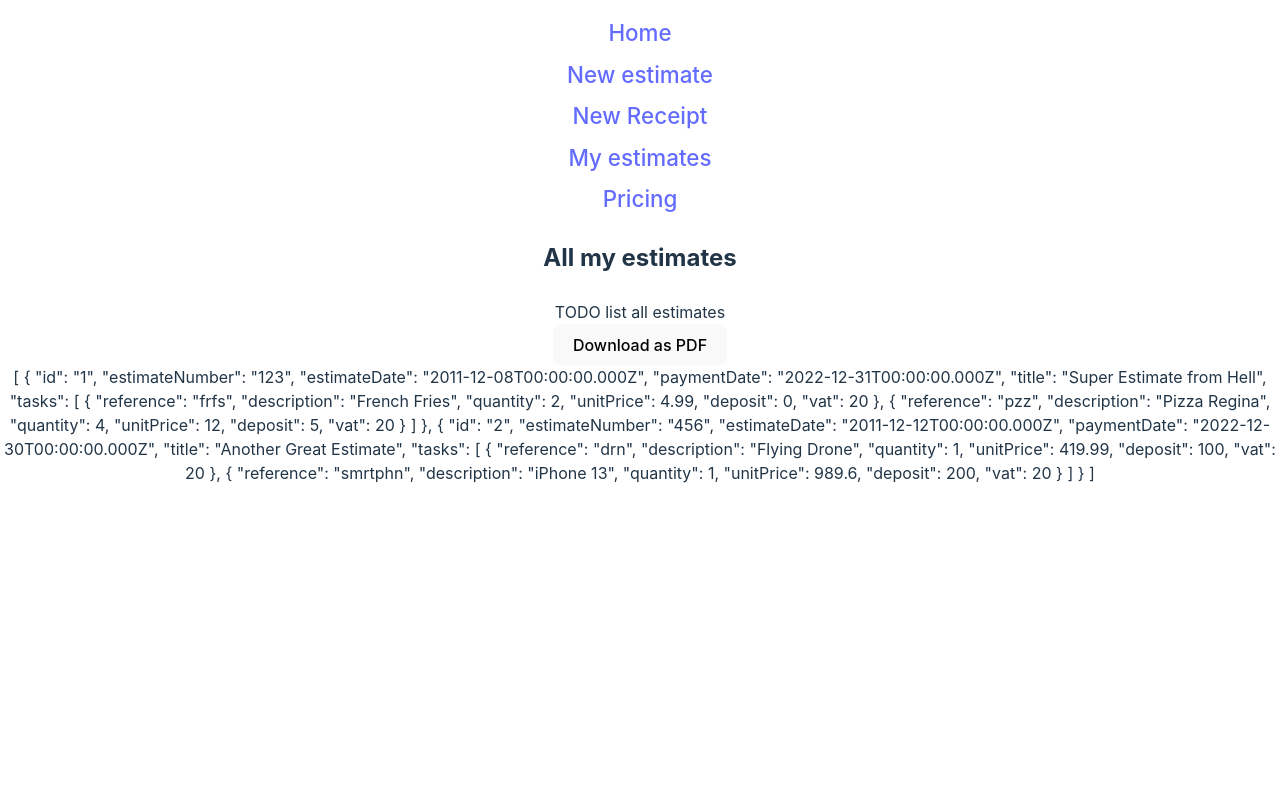
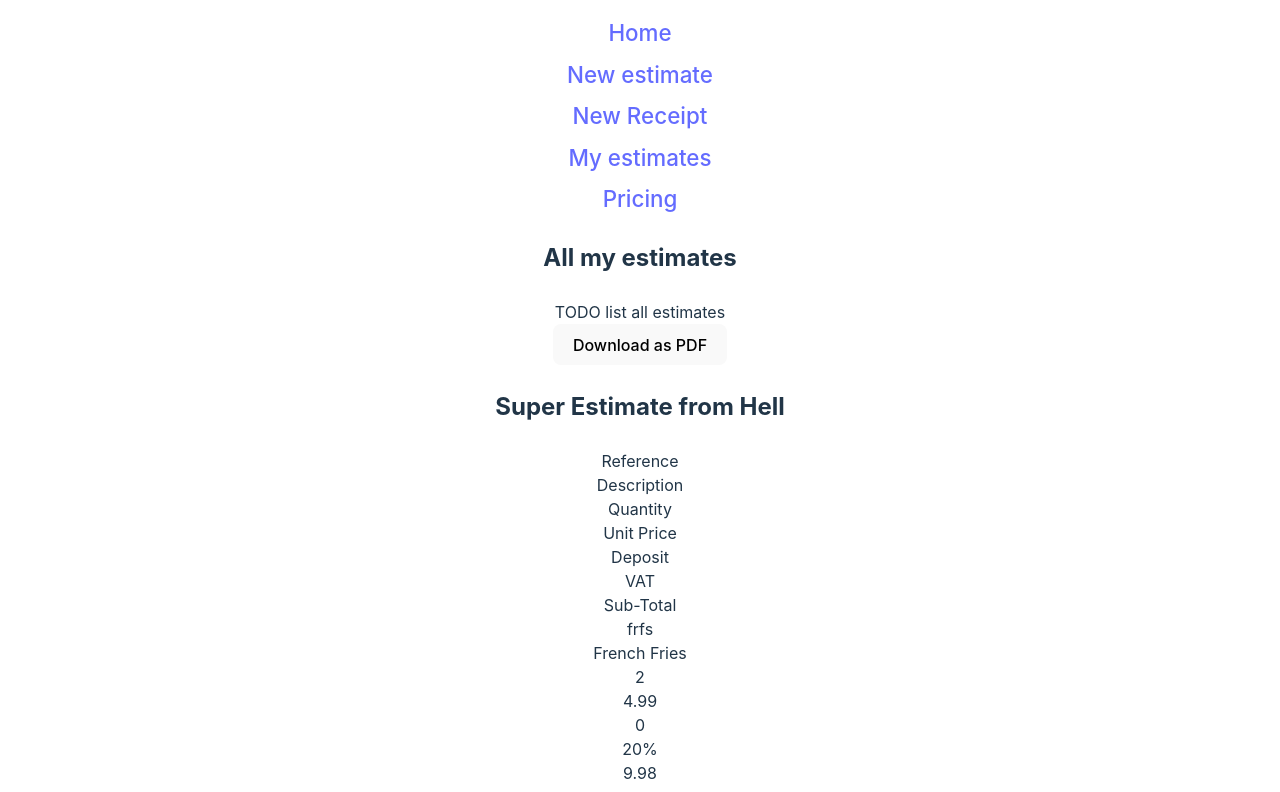
Before and after one commit to Pakibenji/receiptmaker, a React (Vite) app: page /my-estimates in a window 1280 px wide. Shown: the top 792 px of the page. Built offline with nearby package versions, Linux system fonts and the light colour scheme.

Commit message:
estimate card

```diff
--- /dev/null
+++ b/src/components/Card.tsx
@@ -0,0 +1,41 @@
+import { Estimate } from "../App";
+
+type cardProps = {
+  data: Estimate;
+};
+
+export default function Card({ data }: cardProps) {
+  function calculateSubTotal(quantity: number, unitPrice: number) {
+    return (quantity * unitPrice).toFixed(2);
+  }
+
+  return (
+    <>
+      <h3>{data.title}</h3>
+      <div>
+        <div>
+          <div>Reference</div>
+          <div>Description</div>
+          <div>Quantity</div>
+          <div>Unit Price</div>
+          <div>Deposit</div>
+          <div>VAT</div>
+          <div>Sub-Total</div>
+        </div>
+        {data.tasks.map((task) => {
+          return (
+            <div key={task.reference}>
+              <div>{task.reference}</div>
+              <div>{task.description}</div>
+              <div>{task.quantity}</div>
+              <div>{task.unitPrice}</div>
+              <div>{task.deposit}</div>
+              <div>{task.vat}%</div>
+              <div>{calculateSubTotal(task.quantity, task.unitPrice)}</div>
+            </div>
+          );
+        })}
+      </div>
+    </>
+  );
+}
--- a/src/components/EstimateForm.tsx
+++ b/src/components/EstimateForm.tsx
@@ -24,7 +24,6 @@ export default function EstimateForm({ onEstimateCreate }: estimateFormProps) {
   }
 
   return (
-    // eslint-disable-next-line @typescript-eslint/no-misused-promises
     <form onSubmit={handleSubmit(onSubmit)} className={styles.form}>
       <label htmlFor="estimateNumber" className={styles.formlabel}>
         Estimate Number
--- a/src/pages/MyEstimate.tsx
+++ b/src/pages/MyEstimate.tsx
@@ -2,6 +2,7 @@ import { useContext } from "react";
 import { EstimateCtx } from "../App";
 import { EstimateService } from "../services/estimateService";
 import PDFprinter from "../services/PDFprinter";
+import Card from "../components/Card";
 
 export default function MyEstimates() {
   const estimateSrv = useContext<EstimateService>(EstimateCtx);
@@ -10,7 +11,11 @@ export default function MyEstimates() {
     <>
       <h3>All my estimates</h3>
       <div>TODO list all estimates</div>
-      <PDFprinter>{JSON.stringify(estimates, null, 2)}</PDFprinter>
+      <PDFprinter>
+        {estimates.map((est) => (
+          <Card data={est} key={est.id} />
+        ))}
+      </PDFprinter>
     </>
   );
 }
```
Also changed, not shown: .eslintrc.cjs.
